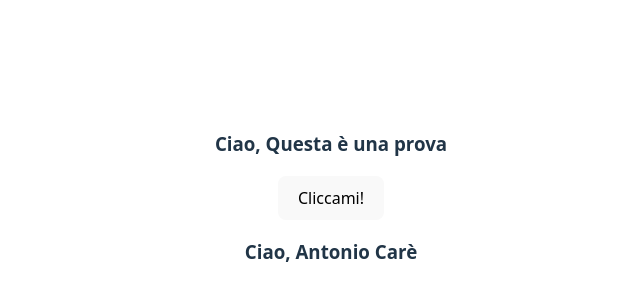
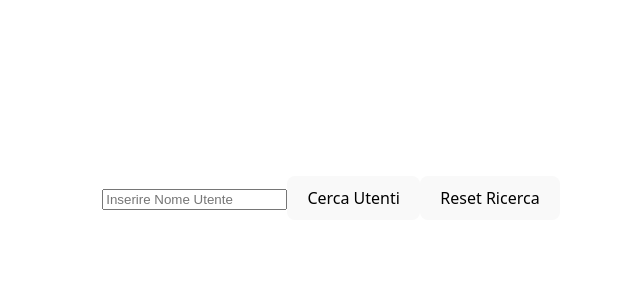
Before and after one commit to AntonioCare/React, a React (Vite) app in the folder esercizi-react/: page / in a window 1280 px wide. Shown: the part 202-502 px from the top of the page, without its empty margins (309-949 px from the left). Built offline with nearby package versions, Linux system fonts and the light colour scheme.

Commit message:
Svolto Esercizio DataFetch

```diff
--- a/esercizi-react/src/App.jsx
+++ b/esercizi-react/src/App.jsx
@@ -1,26 +1,10 @@
 import "./App.css";
-import Risultato from "./components/Risultato";
-import Saluto from "./components/saluto";
+import GithubUsers from "./components/GithubUsers";
 
 function App() {
-  const nome = "Antonio";
-  const cognome = "Carè";
-  const persona = {
-    nome: "Antonio",
-    cognome: "Carè",
-    eta: 23,
-  };
-  function handleClick() {
-    console.log("Sono stato cliccato");
-  }
   return (
     <>
-      <Risultato operazione={handleClick}></Risultato>
-      {persona.eta > 18 ? (
-        <Saluto nome={persona.nome} cognome={persona.cognome}></Saluto>
-      ) : (
-        <h3>Non sei autorizzato</h3>
-      )}
+      <GithubUsers></GithubUsers>
     </>
   );
 }
--- /dev/null
+++ b/esercizi-react/src/components/GithubUser.jsx
@@ -0,0 +1,28 @@
+import { useEffect, useState } from "react";
+
+export default function GithubUser({ username }) {
+  const [data, setData] = useState(null);
+
+  useEffect(() => {
+    fetch(`https://api.github.com/users/${username}`)
+      .then((response) => {
+        return response.json();
+      })
+      .then((json) => {
+        console.log(json);
+        setData(json);
+      });
+  }, [username]);
+
+  return (
+    <div>
+      {data && (
+        <h1>
+          {data.name}
+          {data.login}
+          {<img src={data.avatar_url} />}
+        </h1>
+      )}
+    </div>
+  );
+}
--- /dev/null
+++ b/esercizi-react/src/components/GithubUsers.jsx
@@ -0,0 +1,31 @@
+import { useState } from "react";
+import GithubUser from "./GithubUser.JSX";
+
+export default function GithubUsers() {
+  const [username, setUsername] = useState("");
+  const [user, setUser] = useState([]);
+
+  const handleSubmit = (event) => {
+    event.preventDefault();
+    setUser((prevUser) => [...prevUser, username]);
+    setUsername("");
+  };
+  function handleReset() {
+    setUser([]);
+  }
+  return (
+    <form onSubmit={handleSubmit}>
+      <input
+        type="text"
+        value={username}
+        placeholder="Inserire Nome Utente"
+        onChange={(e) => setUsername(e.target.value)}
+      />
+      <button type="submit">Cerca Utenti</button>
+      <button onClick={handleReset}>Reset Ricerca</button>
+      {user.map((users, index) => (
+        <GithubUser key={index} username={users} />
+      ))}
+    </form>
+  );
+}
--- a/esercizi-react/src/components/Risultato.jsx
+++ /dev/null
@@ -1,10 +0,0 @@
-import Saluto from "./saluto";
-
-export default function Risultato(props) {
-  return (
-    <>
-      <Saluto nome="Questa è una prova"></Saluto>
-      <button onClick={props.operazione}>Cliccami!</button>
-    </>
-  );
-}
--- a/esercizi-react/src/components/saluto.jsx
+++ /dev/null
@@ -1,7 +0,0 @@
-export default function Saluto(props) {
-  return (
-    <h3>
-      Ciao, {props.nome} {props.cognome}
-    </h3>
-  );
-}
```
Also changed, not shown: 1 other file (tests, documents, lock files or other folders).
